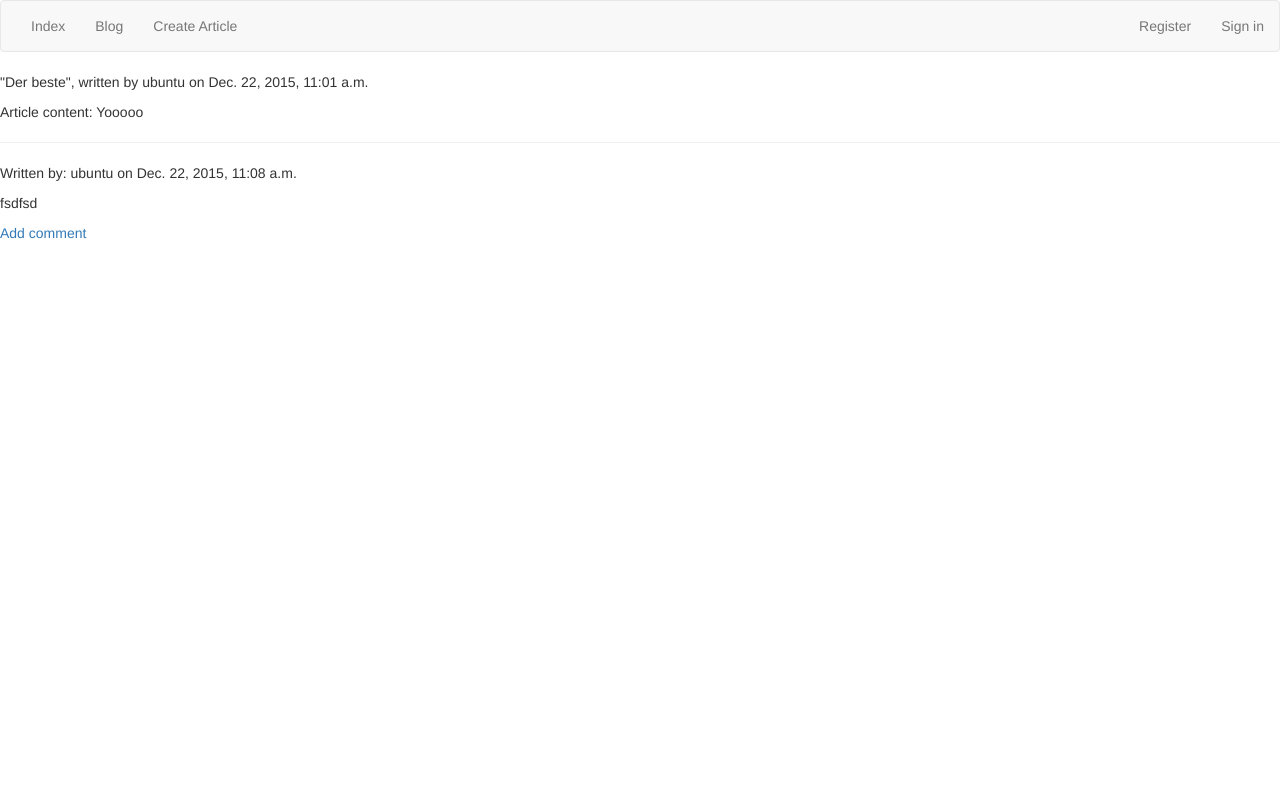
After one commit to ApachiHausarbeit/django_hausarbeit, a Django app: page /blog/article/12/ in a window 1280 px wide. The commit adds this page. Run offline with Django 3.2, Linux system fonts and the light colour scheme; data comes from the database, SQL or seed files in the repository; both versions use the stored data as it was after the commit; some libraries are stand-ins or nearby versions.

Commit message:
Man kann sich jetzt registrieren, einloggen und ausloggen. Außerdem wurde ein UpdateView für die Kommentare und Artikel erstellt. Die URL's sind jetzt benutzerfreundlicher und schöner. Ein sehr schlichtes Bootstrap standard Design wurde aufgesetzt. Weiterleitungen nach bestimmten Aktionen sind jetzt benutzerfreundlicher. Eine Index Seite wurde auch hinzugefüfgt, auf der in der Zukunft eventuell mehrere Informationen zum Projekt stehen werden. Momentan befindet sich dort nur der github Link zum Projekt. Die Core Funktionalitäten wurden hinzugefügt.

```diff
--- /dev/null
+++ b/django_hausarbeit/index.py
@@ -0,0 +1,4 @@
+from django.views.generic import TemplateView
+
+class IndexView(TemplateView):
+    template_name = "index.html"
--- a/django_hausarbeit/settings.py
+++ b/django_hausarbeit/settings.py
@@ -120,3 +120,5 @@ USE_TZ = True
 # https://docs.djangoproject.com/en/1.9/howto/static-files/
 
 STATIC_URL = '/static/'
+
+LOGIN_REDIRECT_URL = '/blog/'
--- a/django_hausarbeit/urls.py
+++ b/django_hausarbeit/urls.py
@@ -1,7 +1,13 @@
 from django.conf.urls import include, url
 from django.contrib import admin
+from minimalistic_blog.auth import logout_view, register
+from django_hausarbeit import index
 
 urlpatterns = [
     url(r'^admin/', admin.site.urls),
+    url(r'^index/', index.IndexView.as_view(), name='index'),
     url(r'^blog/', include('minimalistic_blog.urls')),
+    url(r'^accounts/login/$', 'django.contrib.auth.views.login', {'template_name':'login.html'}, name='login'),
+    url(r'^accounts/logout/$', logout_view, name='logout'),
+    url(r'^accounts/register/$', register, name='register'),
 ]
--- a/minimalistic_blog/urls.py
+++ b/minimalistic_blog/urls.py
@@ -2,10 +2,12 @@ from django.conf.urls import patterns, url
 from minimalistic_blog import views
 
 urlpatterns = patterns('',
-    url(r'^article-list/$', views.ArticleListView.as_view(), name='article_list'),
-    url(r'^article-create/$', views.ArticleFormView.as_view(), name='article_create'),
-    url(r'^article-show/(?P<id>\d+)/$', views.ArticleTemplateView.as_view(), name='article_show'),
-    url(r'^article-delete/(?P<pk>[\w]+)/$', views.ArticleDeleteView.as_view(), name='article_delete'),
-    url(r'^comment-create/(?P<id>\d+)/$', views.CommentFormView.as_view(), name='comment_create'),
-    url(r'^comment-delete/(?P<pk>[\w]+)/$', views.CommentDeleteView.as_view(), name='comment_delete'),
+    url(r'^$', views.ArticleListView.as_view(), name='article_list'),
+    url(r'^article/(?P<id>\d+)/$', views.ArticleTemplateView.as_view(), name='article'),
+    url(r'^article/create/$', views.ArticleFormView.as_view(), name='article_create'),
+    url(r'^article/(?P<pk>[\w]+)/delete/$', views.ArticleDeleteView.as_view(), name='article_delete'),
+    url(r'^article/(?P<pk>[\w]+)/update/$', views.ArticleUpdateView.as_view(), name='article_update'),
+    url(r'^article/(?P<id>\d+)/comment/create/$', views.CommentFormView.as_view(), name='comment_create'),
+    url(r'^article/(?P<id>\d+)/comment/(?P<pk>[\w]+)/delete/$', views.CommentDeleteView.as_view(), name='comment_delete'),
+    url(r'^article/(?P<id>\d+)/comment/(?P<pk>[\w]+)/update/$', views.CommentUpdateView.as_view(), name='comment_update'),
 )
--- a/minimalistic_blog/views.py
+++ b/minimalistic_blog/views.py
@@ -3,6 +3,18 @@ from django.views.generic import ListView, TemplateView, FormView, DeleteView, U
 
 from minimalistic_blog.models import Blog, Comment
 from minimalistic_blog.forms import BlogForm, CommentForm
+from minimalistic_blog.auth import LoginRequiredMixin, logout_view
+
+""" Einen bestimmten Artikel und dessen Kommentare anzeigen lassen. """
+class ArticleTemplateView(TemplateView):
+    template_name = "article.html"
+
+    def get_context_data(self, **kwargs):
+        context = super(ArticleTemplateView, self).get_context_data(**kwargs)
+        context["article"] = Blog.objects.get(id=kwargs["id"])
+        context["comments"] = Comment.objects.filter(blog=kwargs["id"])
+        return context
+
 
 """ Alle existierenden Artikel auflisten. """
 class ArticleListView(ListView):
@@ -15,21 +27,11 @@ class ArticleListView(ListView):
         return context
 
 
-""" Einen bestimmten Artikel und dessen Kommentare anzeigen lassen. """
-class ArticleTemplateView(TemplateView):
-    template_name = "article_show.html"
-
-    def get_context_data(self, **kwargs):
-        context = super(ArticleTemplateView, self).get_context_data(**kwargs)
-        context["article"] = Blog.objects.get(id=kwargs["id"])
-        context["comments"] = Comment.objects.filter(blog=kwargs["id"])
-        return context
-
 """ Einen neuen Artikel erstellen. """
-class ArticleFormView(FormView):
-    template_name = "simple_create_form.html"
+class ArticleFormView(LoginRequiredMixin, FormView):
+    template_name = "simple_form.html"
     form_class = BlogForm
-    success_url = "/blog/article-list/"
+    success_url = "/blog/"
 
     def form_valid(self, form, *args, **kwargs):
         form.instance.author = self.request.user
@@ -38,10 +40,10 @@ class ArticleFormView(FormView):
 
 
 """ Einen Artikel löschen. """
-class ArticleDeleteView(DeleteView):
+class ArticleDeleteView(LoginRequiredMixin, DeleteView):
     model = Blog
     template_name = "delete_confirmation.html"
-    success_url = "/blog/article-list/"
+    success_url = "/blog/"
 
     def get_object(self, queryset=None):
         """ Das Objekt holen und vor dem löschen sicher stellen,
@@ -52,11 +54,28 @@ class ArticleDeleteView(DeleteView):
         return obj
 
 
+""" Einen Artikel aktualisieren. """
+class ArticleUpdateView(LoginRequiredMixin, UpdateView):
+    model = Blog
+    form_class = BlogForm
+    template_name = "simple_form.html"
+
+    def form_valid(self, form):
+        self.obj = form.save(commit=False)
+        if self.request.user.is_authenticated():
+            self.obj.author = self.request.user
+        self.obj.save()
+        form.save_m2m()
+        return super(ArticleUpdateView, self).form_valid(form)
+
+    def get_success_url(self):
+        return "/blog/article/%s/" % self.kwargs['pk']
+
+
 """ Einen Kommentar erstellen. """
-class CommentFormView(FormView):
-    template_name = "simple_create_form.html"
+class CommentFormView(LoginRequiredMixin, FormView):
+    template_name = "simple_form.html"
     form_class = CommentForm
-    success_url = "/blog/article-list/"
 
     def form_valid(self, form, *args, **kwargs):
         form.instance.author = self.request.user
@@ -64,12 +83,14 @@ class CommentFormView(FormView):
         form.save()
         return super(CommentFormView, self).form_valid(form)
 
+    def get_success_url(self):
+        return "/blog/article/%s/" % self.kwargs['id']
+
 
 """ Einen Kommentar löschen. """
-class CommentDeleteView(DeleteView):
+class CommentDeleteView(LoginRequiredMixin, DeleteView):
     model = Comment
     template_name = "delete_confirmation.html"
-    success_url = "/blog/article-list/"
 
     def get_object(self, queryset=None):
         """ Das Objekt holen und vor dem löschen sicher stellen,
@@ -78,3 +99,24 @@ class CommentDeleteView(DeleteView):
         if not obj.author == self.request.user:
             raise Http404
         return obj
+
+    def get_success_url(self):
+        return "/blog/article/%s/" % self.kwargs['id']
+
+
+""" Einen Kommentar aktualisieren. """
+class CommentUpdateView(LoginRequiredMixin, UpdateView):
+    model = Comment
+    form_class = CommentForm
+    template_name = "simple_form.html"
+
+    def form_valid(self, form):
+        self.obj = form.save(commit=False)
+        if self.request.user.is_authenticated():
+            self.obj.author = self.request.user
+        self.obj.save()
+        form.save_m2m()
+        return super(CommentUpdateView, self).form_valid(form)
+
+    def get_success_url(self):
+        return "/blog/article/%s/" % self.kwargs['id']
--- /dev/null
+++ b/templates/article.html
@@ -0,0 +1,13 @@
+{% extends "base.html" %}
+
+{% block content %}
+{% if article.author == user %}
+    <a href="{% url 'article_update' article.id %}">Edit this article</a>
+    <a href="{% url 'article_delete' article.id %}">Delete this article</a>
+{% endif %}
+
+<p>"{{ article.title }}", written by {{ article.author }} on {{ article.created_at }}</p>
+<p>Article content: {{ article.body }}</p>
+
+{% include 'comment_section.html' %}
+{% endblock content %}
--- a/templates/article_show.html
+++ /dev/null
@@ -1,4 +0,0 @@
-<p>Article title: {{ article.title }}</p>
-<p>Article content: {{ article.body }}</p>
-
-{% include 'comment_section.html' %}
--- /dev/null
+++ b/templates/base.html
@@ -0,0 +1,34 @@
+<html>
+    <head>
+        <title>Django Blog</title>
+        <link rel="stylesheet" href="https://maxcdn.bootstrapcdn.com/bootstrap/3.3.6/css/bootstrap.min.css" integrity="sha384-1q8mTJOASx8j1Au+a5WDVnPi2lkFfwwEAa8hDDdjZlpLegxhjVME1fgjWPGmkzs7" crossorigin="anonymous">
+    </head>
+
+    <body>
+    <nav role="navigation" class="navbar navbar-default">
+        <div class="navbar-header">
+            <button type="button" data-target="#navbarCollapse" data-toggle="collapse" class="navbar-toggle collapsed">
+                <span class="sr-only">Toggle navigation</span>
+                <span class="icon-bar"></span>
+                <span class="icon-bar"></span>
+                <span class="icon-bar"></span>
+            </button>
+        </div>
+        <div id="navbarCollapse" class="collapse navbar-collapse">
+            <ul class="nav navbar-nav">
+                <li><a href="{% url 'index' %}">Index</a></li>
+                <li><a href="{% url 'article_list' %}">Blog</a></li>
+                <li><a href="{% url 'article_create' %}">Create Article</a></li>
+            </ul>
+            <ul class="nav navbar-nav navbar-right">
+                {% if user.is_authenticated %}
+                    <li><a href="{% url 'logout' %}">Logout</a></li>
+                {% else %}
+                    <li><a href="{% url 'register' %}">Register</a></li>
+                    <li><a href="{% url 'login' %}">Sign in</a></li>
+                {% endif %}
+        </div>
+    </nav>
+    {% block content %}{% endblock content %}
+    </body>
+</html>
--- a/templates/comment_section.html
+++ b/templates/comment_section.html
@@ -1,9 +1,13 @@
 {% for comment in comments %}
     <hr>
-    <p>Written by: {{ comment.author }} on {{ comment.created_at }} <a href="{% url "comment_delete" comment.id %}">delete</a></p>
+    <p>Written by: {{ comment.author }} on {{ comment.created_at }}</p>
+    {% if article.author == user %}
+    <a href="{% url 'comment_delete' id=article.id pk=comment.id %}">delete</a>
+    <a href="{% url 'comment_update' id=article.id pk=comment.id %}">update</a>
+    {% endif %}
     <p>{{ comment.body }}</p>
 {% empty %}
     <p>No comments exist yet</p>
 {% endfor %}
 
-<a href="{% url "comment_create" article.id %}">Add comment</a>
+<a href="{% url 'comment_create' article.id %}">Add comment</a>
--- /dev/null
+++ b/templates/index.html
@@ -0,0 +1,6 @@
+{% extends "base.html" %}
+
+{% block content %}
+<h3>Index</h3>
+<p>The whole project is available on this <a href="https://github.com/ApachiHausarbeit/django_hausarbeit">github repository</a></p>
+{% endblock content %}
--- a/templates/simple_create_form.html
+++ /dev/null
@@ -1,4 +0,0 @@
-<form action="" method="post">{% csrf_token %}
-    {{ form.as_p }}
-    <input type="submit" value="Create"/>
-</form>
```
Also changed, not shown: minimalistic_blog/auth.py (added, +32 -0 lines), templates/article_list.html (+23 -5 lines), templates/delete_confirmation.html (+8 -2 lines), templates/login.html (added, +12 -0 lines), templates/register.html (added, +12 -0 lines), templates/simple_form.html (added, +8 -0 lines), db.sqlite3, 1 other file.
